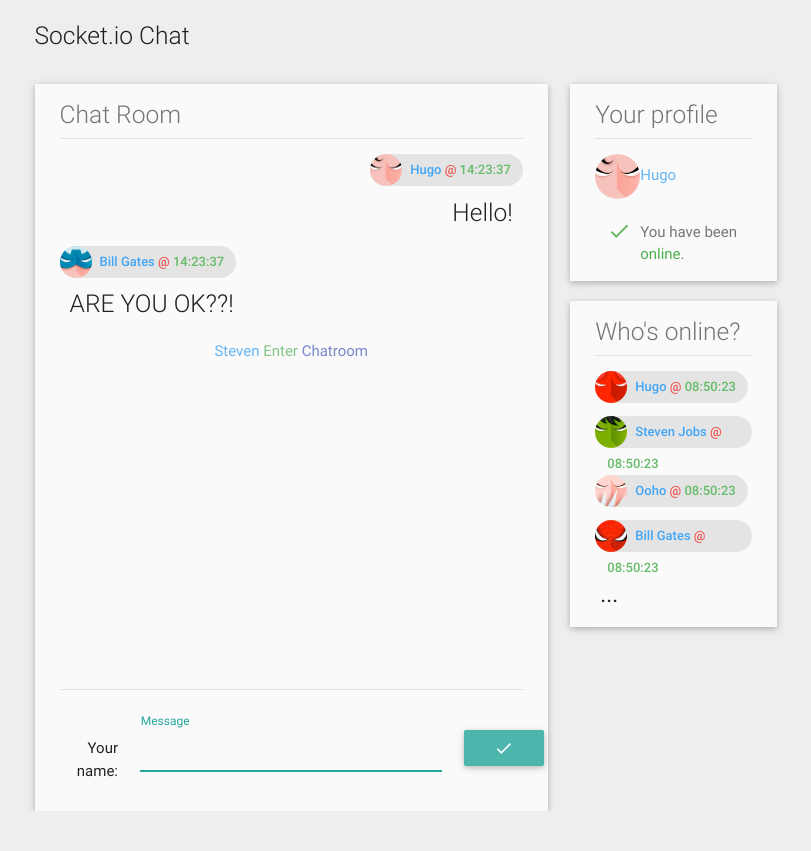
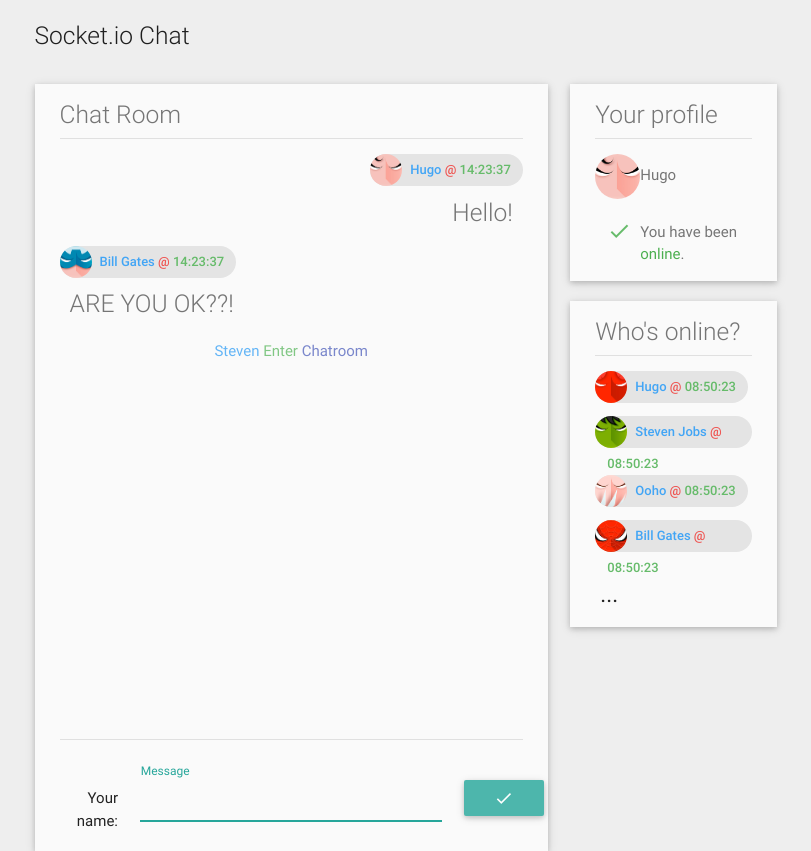
Before and after one commit to Jack-Moon628/mern-chat, a website: page views/index2.html in a window 1280 px wide. Shown: the whole page, without its empty margins (234-1045 px from the left). Before the commit the page ends 811 px from the top, so only its background shows below. Drawn offline with nearby package versions, Linux system fonts and the light colour scheme; files that its build step writes are made by us from their sources; no server answers; files whose address does not match are found by name.

Commit message:
index2.html improving

```diff
--- a/public/css/common.css
+++ b/public/css/common.css
@@ -27,6 +27,7 @@ blockquote.primary {
 .margin-left40 { margin-left: 39px; }
 .margin-right40 { margin-right: 39px; }
 .margin-bottom0 { margin-bottom: 0px; }
+.margin-bottom10 { margin-bottom: 10px; }
 .margin-top20 { margin-top: 20px; }
 .margin-top10 { margin-top: 10px; }
 
--- a/views/index2.html
+++ b/views/index2.html
@@ -27,7 +27,7 @@
                         </div>
                         <div class="divider"></div>
 
-                        <div style="height: 550px; overflow-y: auto; break-word:break-all;">
+                        <div style="height: 600px; overflow-y: auto; break-word:break-all;">
                             <ul>
                                 <li>
                                     <div class="right-align" style="margin-bottom: 20px;" ng-switch-when="CURRENT_USER">
@@ -37,7 +37,7 @@
                                             <span class="red-text text-lighten-1">@</span>
                                             <span class="green-text text-lighten-1">14:23:37</span>
                                         </span>
-                                        <p style="font-size: 1.64rem; line-height: 110%;margin: 0.82rem 0 0.656rem 0; font-weight: 300; margin-right: 10px;">
+                                        <p class="grey-text text-darken-1" style="font-size: 1.64rem; line-height: 110%;margin: 0.82rem 0 0.656rem 0; font-weight: 300; margin-right: 10px;">
                                             Hello!
                                         </p>
                                     </div>
@@ -50,7 +50,7 @@
                                             <span class="red-text text-lighten-1">@</span>
                                             <span class="green-text text-lighten-1">14:23:37</span>
                                         </span>
-                                        <p style="font-size: 1.64rem; line-height: 110%;margin: 0.82rem 0 0.656rem 0; font-weight: 300; margin-left: 10px;">ARE YOU OK??!</p>
+                                        <p class="grey-text text-darken-1" style="font-size: 1.64rem; line-height: 110%;margin: 0.82rem 0 0.656rem 0; font-weight: 300; margin-left: 10px;">ARE YOU OK??!</p>
                                     </div>
                                 </li>
                                 <li>
@@ -66,7 +66,7 @@
                         </div>
                         <div class="divider"></div>
 
-                        <div class="row margin-top20">
+                        <div class="row margin-top20 margin-bottom10">
                             <div class="col m2 right-align" style="margin-top: 27px">
                                 <span id="username">Your name</span>:
                             </div>
@@ -94,7 +94,7 @@
                                 <img src="img/8.png" class="circle" style="width: 45px;" alt="">
                             </div>
                             <div class="col m8" style="margin-top: 10px;">
-                                <span class="blue-text text-lighten-2">Hugo</span>
+                                <span class="grey-text text-darken-1">Hugo</span>
                             </div>
                         </div>
 
@@ -143,7 +143,7 @@
                                 <span class="green-text text-lighten-1">08:50:23</span>
                             </span>
                         </div>
-                        <div class="margin-bottom10" style="margin-bottom: 10px;">
+                        <div style="margin-bottom: 10px;">
                             <span class="" style="font-size: 150%; margin-left: 5px;">...</span>
                         </div>
                     </div>
```
